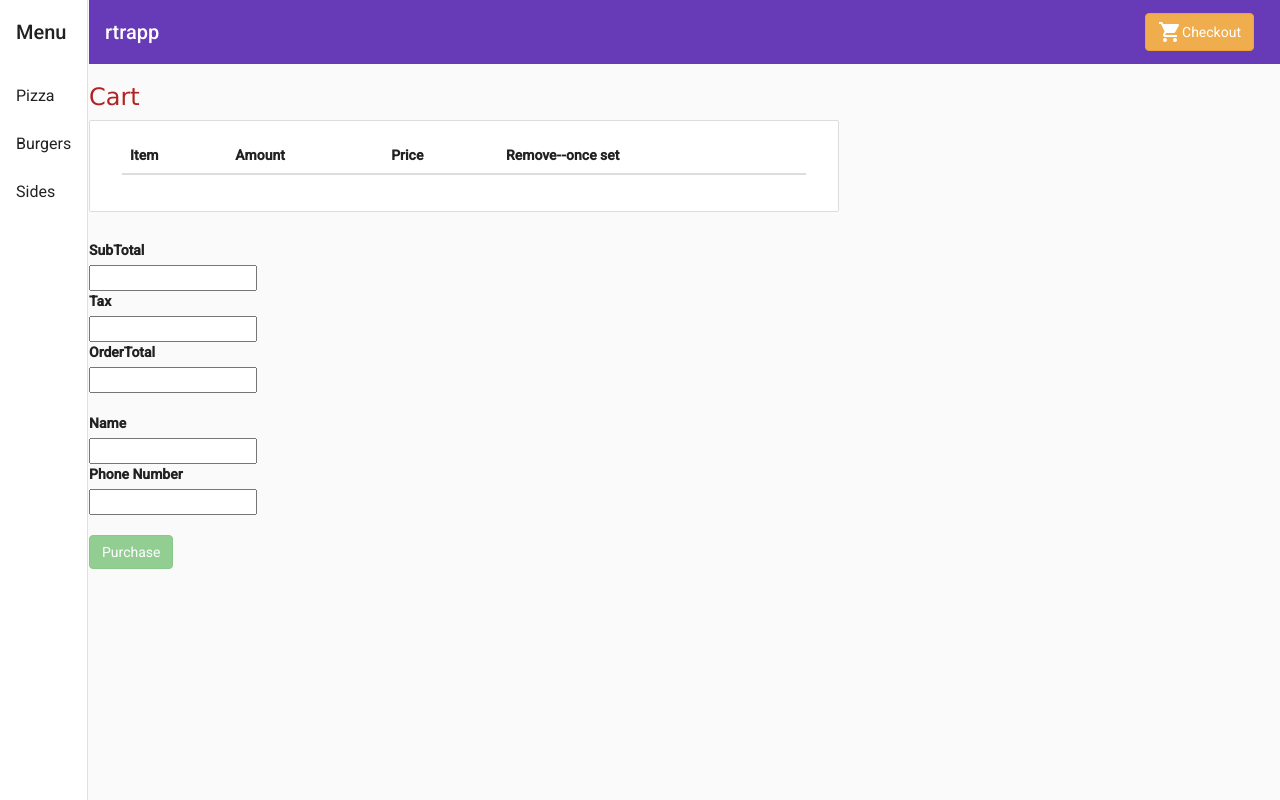
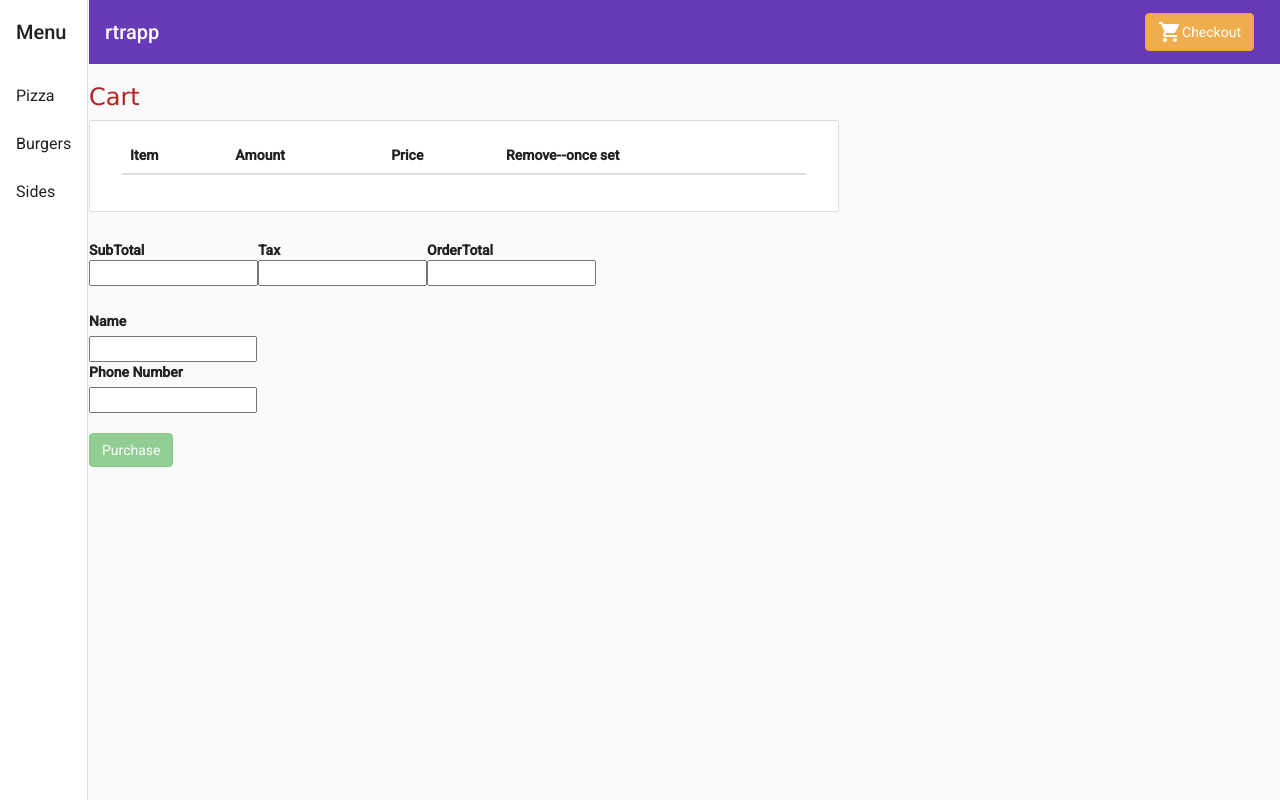
Before and after one commit to nparsley/rtrapp, an Angular app: page /cart in a window 1280 px wide. Built offline with nearby package versions, Linux system fonts and the light colour scheme.

Commit message:
cartcomponent-carttotal input

```diff
--- a/src/app/cart/cart.component.html
+++ b/src/app/cart/cart.component.html
@@ -23,39 +23,46 @@
       </tr>
     </tbody>
   </table>
-<!--   <form [formGroup]="checkoutTotal" (ngSubmit)="onCheckout()">
+</div>
+<br>
+  <form [formGroup]="checkoutTotal" (ngSubmit)="onCheckout()">
     <label for="subTotal">
       SubTotal
+      <!-- {{ subtotal }} subTotal -->
+      <input
+      type="currency"
+      id="subtotal"
+      name="subtotal"
+      required
+      pattern="^[1-9]+[0-9]*$"
+    >
     </label>
-    <input type="currency">
 
     <label for="tax">
       Tax
+      <!-- {{ tax }} tax -->
+      <input
+      type="currency"
+      id="tax"
+      name="tax"
+      required
+      pattern="^[1-9]+[0-9]*$"
+    >
     </label>
-    <input type="currency">
+
     <label for="orderTotal">
       OrderTotal
+      <!-- {{ orderTotal }} orderTotal -->
+      <input
+      type="currency"
+      id="ordertotal"
+      name="ordertotal"
+      required
+      pattern="^[1-9]+[0-9]*$"
+    >
     </label>
-    <input type="currency">
-  </form> -->
-</div>
-<br>
 
-<form [formGroup]="checkoutTotal" (ngSubmit)="onCheckout()">
-  <label for="subTotal">
-    SubTotal
-  </label>
-  <input type="currency">
-
-  <label for="tax">
-    Tax
-  </label>
-  <input type="currency">
-  <label for="orderTotal">
-    OrderTotal
-  </label>
-  <input type="currency">
-</form>
+  </form>
 
 
 <br>
--- a/src/app/cart/cart.component.ts
+++ b/src/app/cart/cart.component.ts
@@ -53,6 +53,20 @@ export class CartComponent implements OnInit {
     this.checkoutTotal.reset();
   }
 
+  emptyCart() {
+    // if ()
+  }
+
+  priceTotal() {
+    // bind price and total for each item * quantity displayed
+
+    // add cumulative row totals to subtotals
+
+    // multiply tax
+
+    // add for a total
+  }
+
 
   ngOnInit(): void {
 
```
